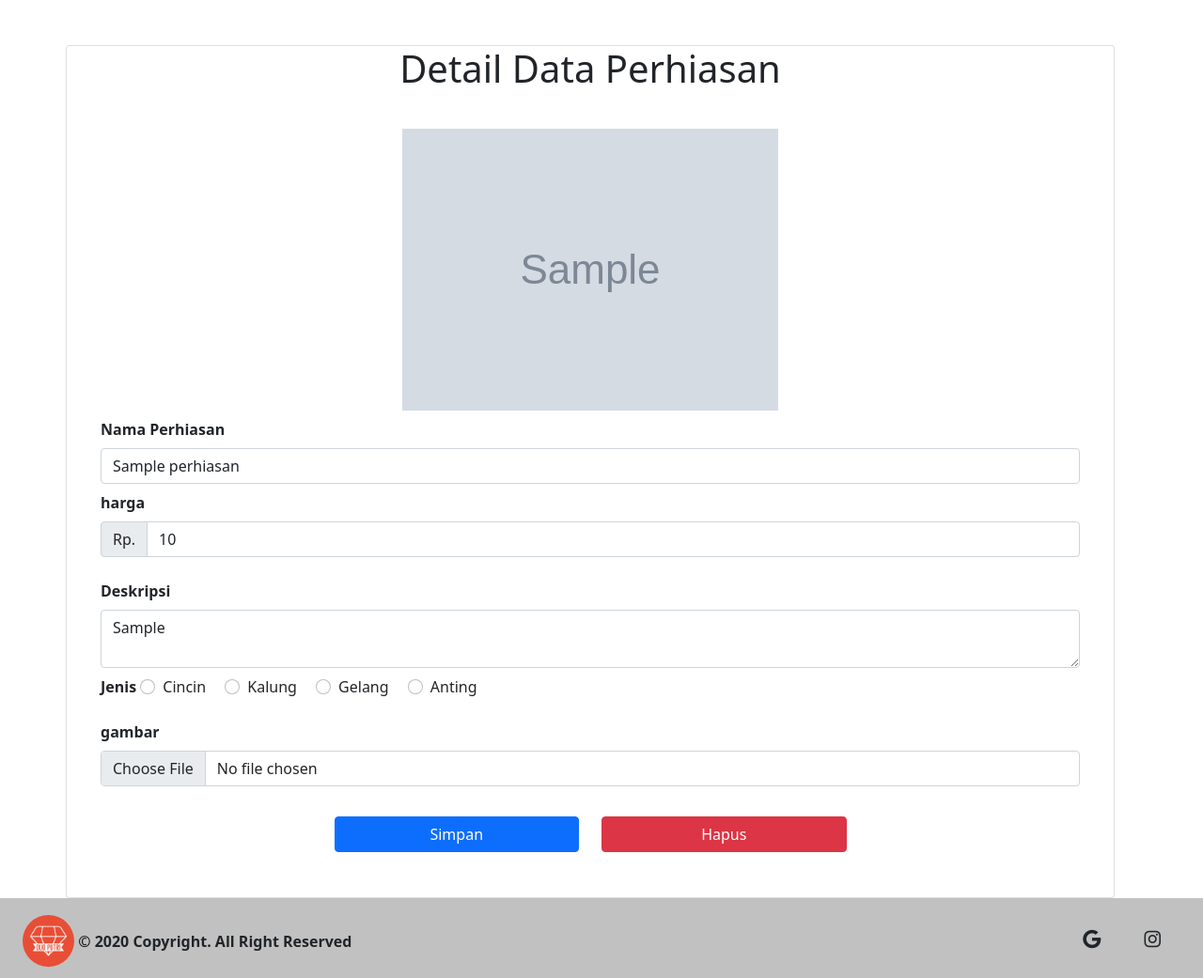
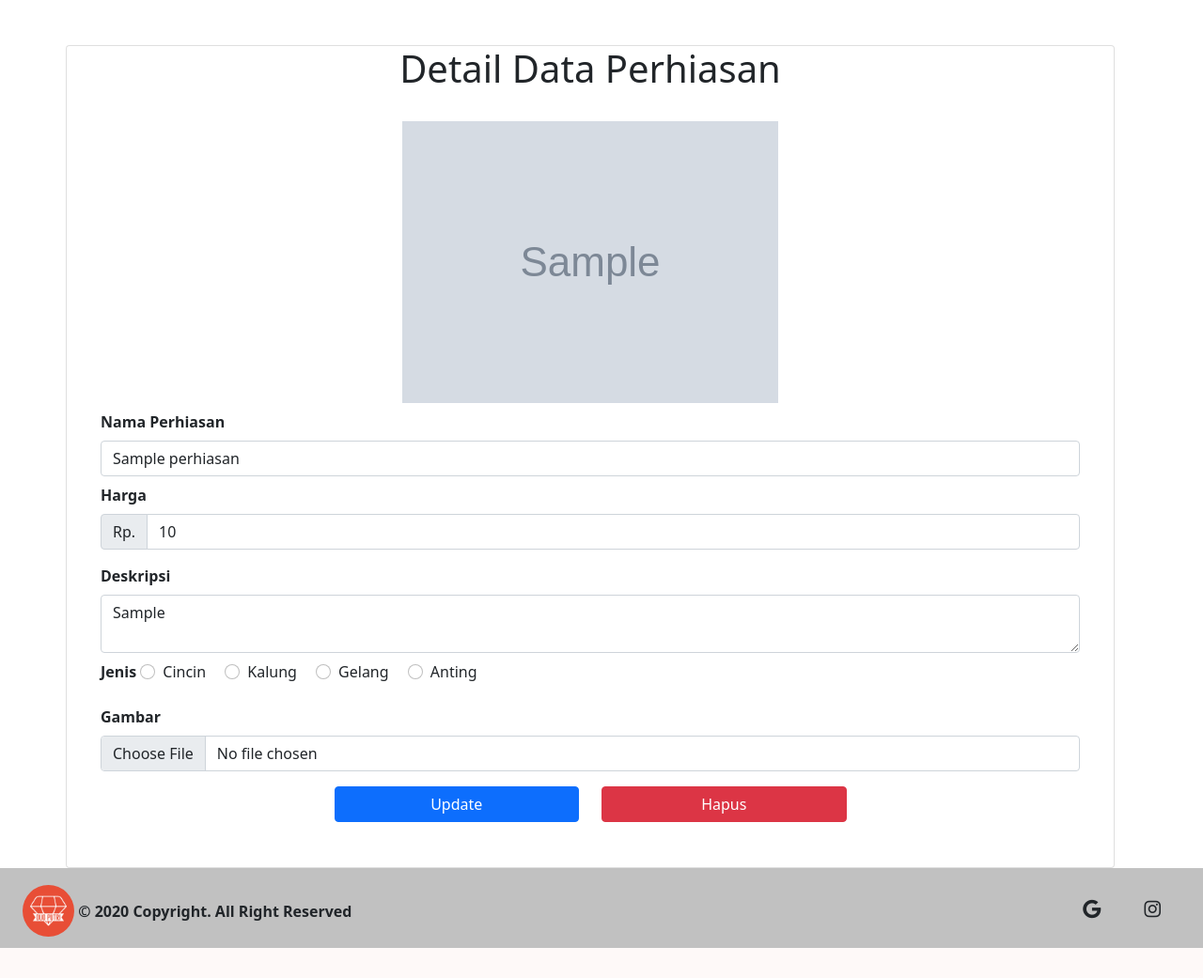
Before and after one commit to bintangaakbar/Sistem-Akuntansi, a PHP site: page /detail_perhiasan.php?id=1 in a window 1280 px wide. Shown: the part 96-1137 px from the top of the page at 94% size. After the commit the page ends 1105 px from the top, so only its background shows below. Run offline with PHP 8.4, Linux system fonts and the light colour scheme; a user stored in the database is signed in; data comes from the database, SQL or seed files in the repository; tables that the repository leaves empty hold one stand-in row (values such as "Sample post"); grey boxes marked "Sample" are stand-in pictures; some libraries are stand-ins or nearby versions.

Commit message:
Fix update and delete barang

```diff
--- a/auth/config.php
+++ b/auth/config.php
@@ -26,7 +26,6 @@
             $query = "UPDATE user set nama='$nama', email='$email', no_hp='$no_hp' WHERE id = '$id' ";
             $_SESSION['message'] = 'Berhasil update profile';
             mysqli_query($conn, $query);
-            exit();
         }
         $password = password_hash($password, PASSWORD_DEFAULT);
         $query = "UPDATE user set nama='$nama', email='$email', no_hp='$no_hp', password='$password' WHERE id = '$id' ";
@@ -45,6 +44,34 @@
     exit();
 }
 
+if (isset($_POST['update_barang'])) {
+    $id_barang = $_POST['id'];
+    $nama = $_POST['nama'];
+    $harga = $_POST['harga'];
+    $deskripsi = $_POST['deskripsi'];
+    $jenis = implode(" ", $_POST['jenis']);
+    $gambar = $_FILES['gambar']['name'];
+
+    if (strlen($gambar) > 0) {
+        if (is_uploaded_file($_FILES['gambar']['tmp_name'])) {
+            move_uploaded_file($_FILES['gambar']['tmp_name'], "../file/" . $gambar);
+        }
+    }
+    $query = "UPDATE perhiasan SET nama='$nama', deskripsi='$deskripsi', harga='$harga', jenis='$jenis', gambar='$gambar'
+    WHERE id='$id_barang'";
+
+    $update = mysqli_query($conn, $query);
+
+    header('Location: ../detail_perhiasan.php?id=' . $id_barang);
+}
+
+if (isset($_POST['delete_barang'])) {
+    $id_barang = $_POST['id'];
+
+    $query = "DELETE FROM perhiasan WHERE id='$id_barang'";
+    $delete = mysqli_query($conn, $query);
+    header('Location: ../index.php');
+}
 
 if (isset($_POST['tambah'])) {
     $id = $_GET['id'];
--- a/detail_perhiasan.php
+++ b/detail_perhiasan.php
@@ -1,9 +1,6 @@
 <?php
 include('./auth/config.php');
-
-if (!isset($_SESSION)) {
 session_start();
-}
 
 if (isset($_SESSION)) {
     $id = $_SESSION['id'];
@@ -11,17 +8,12 @@
     $rows = mysqli_query($conn, $query);
     $select = mysqli_fetch_array($rows);
 }
-if (isset($_POST['login'])) {
-    login($_POST);
-}
 
 $id = $_GET['id'];
 $querydata = "SELECT * FROM perhiasan WHERE id='$id' LIMIT 1";
 $rows = mysqli_query($conn, $querydata);
 $selectdata = mysqli_fetch_array($rows);
 $jenis = explode(" ", $selectdata['jenis']);
-
-
 
 ?>
 <!doctype html>
@@ -80,8 +72,6 @@
 </head>
 
 <body>
-
-    <form>
     <div class="container mt-5 min-vh-100">
         <div class="card container row">
             <form action="./auth/config.php" method="POST" enctype="multipart/form-data">
@@ -91,13 +81,15 @@
                     <img src="file/<?php echo $selectdata['gambar'] ?>" class="justify-content-center" style="width:400px" alt="...">
                 </div>
 
+                <input type="hidden" class="form-control" name="id" id="formGroupExampleInput" value="<?php echo $selectdata['id'] ?>">
+
                 <div class="form-group mt-2">
                     <label for="formGroupExampleInput" class="mb-2"><b>Nama Perhiasan</b></label>
                     <input type="text" class="form-control" name="nama" id="formGroupExampleInput" value="<?php echo $selectdata['nama'] ?>">
                 </div>
 
                 <div class="form-group mt-2">
-                        <label for="formGroupExampleInput2" class="mb-2"><b>harga</b></label>
+                    <label for="formGroupExampleInput2" class="mb-2"><b>Harga</b></label>
                     <div class="input-group mb-3">
                         <span class="input-group-text">Rp.</span>
                         <input type="text" class="form-control" name="harga" required="" value="<?php echo $selectdata['harga'] ?>">
@@ -137,7 +129,7 @@
 
                 <!-- ADD FILE -->
                 <div style="margin-bottom: 3 rem;">
-                        <label for="inputGroupFile01" class="mb-2 mt-3"><b>gambar</b></label>
+                    <label for="inputGroupFile01" class="mb-2 mt-3"><b>Gambar</b></label>
                     <div class="mb-3">
                         <input class="form-control" id="gambar" name="gambar" type="file">
                     </div>
@@ -145,13 +137,13 @@
 
                 <!-- BUTTON -->
                 <div class="col mt-3 mb-5 d-flex justify-content-center">
-                        <button class="btn btn-primary me-4" type="submit" name="tambah" style="width: 25%;">Simpan</button>
-                        <button class="btn btn-danger" type="submit" name="delete" style="width: 25%;">Hapus</button>
+                    <button class="btn btn-primary me-4" type="submit" name="update_barang" style="width: 25%;">Update</button>
+                    <button class="btn btn-danger" type="submit" name="delete_barang" style="width: 25%;">Hapus</button>
+                </div>
+            </form>
+        </div>
     </div>
 
-            </div>
-        </div>
-    </form>
 
     <!-- Option 1: Bootstrap Bundle with Popper -->
     <script src="https://cdn.jsdelivr.net/npm/bootstrap@5.1.3/dist/js/bootstrap.bundle.min.js" integrity="sha384-ka7Sk0Gln4gmtz2MlQnikT1wXgYsOg+OMhuP+IlRH9sENBO0LRn5q+8nbTov4+1p" crossorigin="anonymous"></script>
```
Also changed, not shown: file/151711-apps-feature-best-zoom-backgrounds-fun-virtual-backgrounds-for-zoom-meetings-image1-tsrrckpzn8.jpg (deleted), file/Produk.png (deleted). Lines whose indentation alone changed are shown as unchanged.
